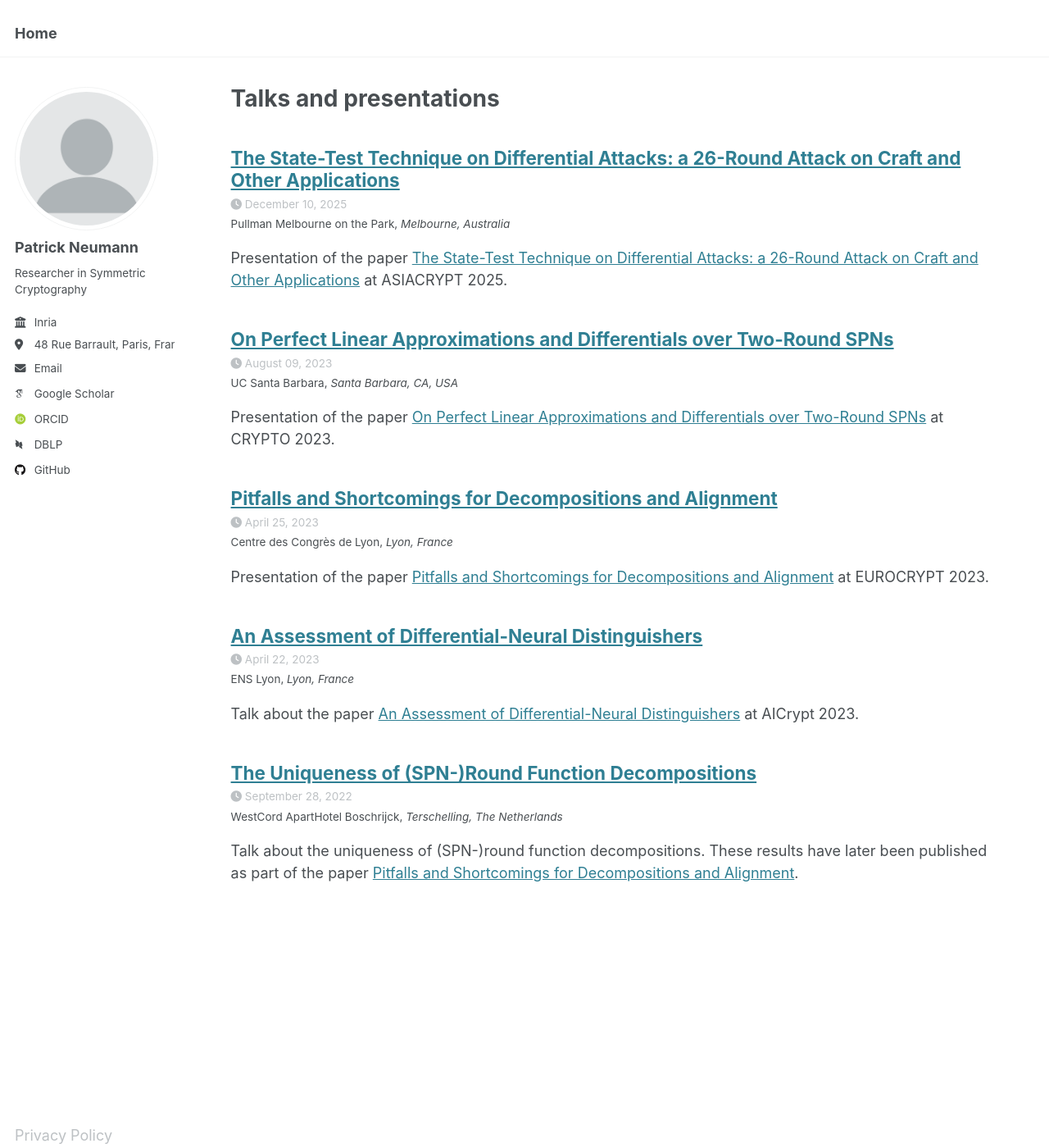
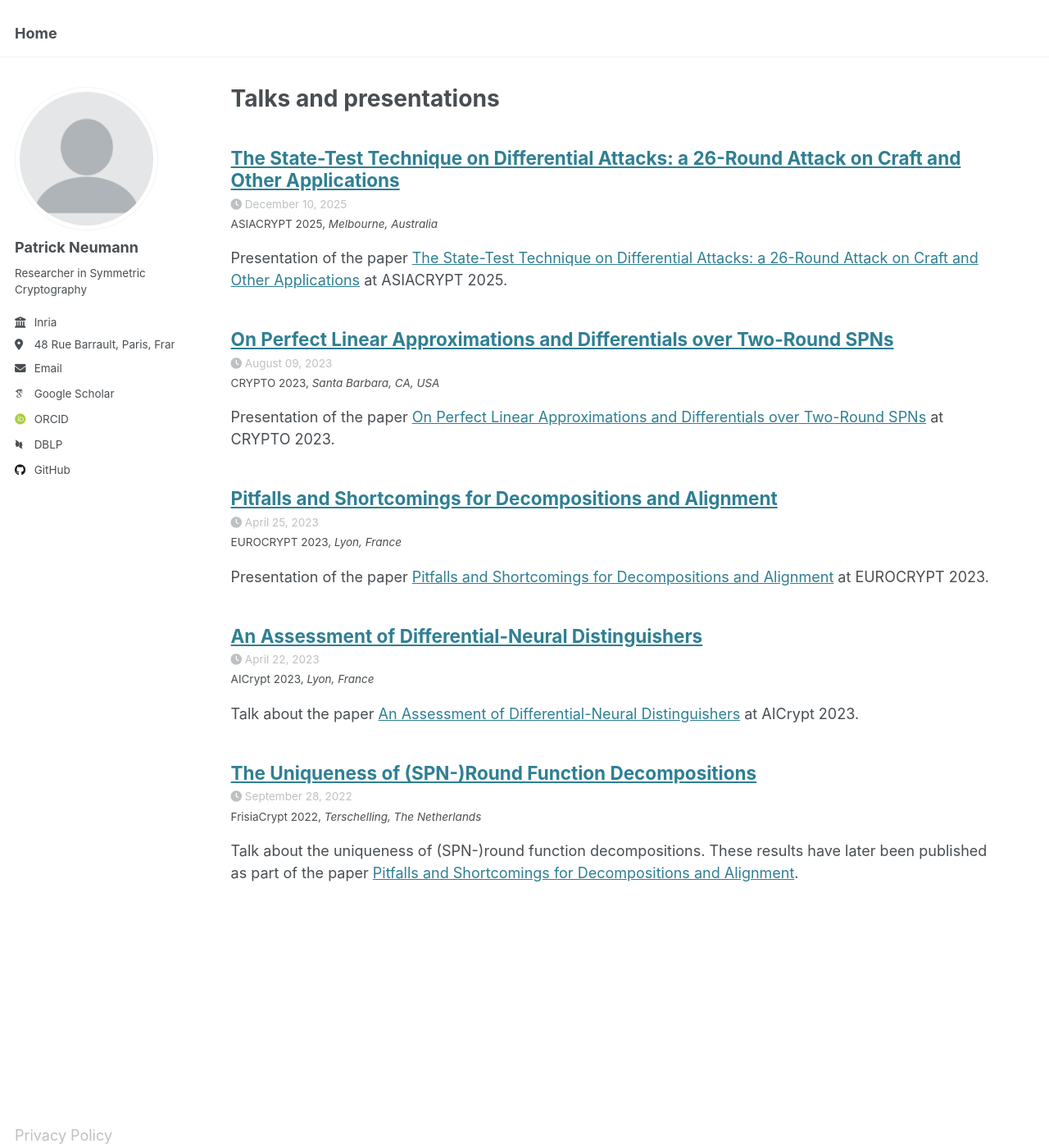
Before and after one commit to PatrickNeumann93/PatrickNeumann93.github.io, a Jekyll site: the page built from _pages/talks.html, in a window 1280 px wide and 1400 px high. Shown: the whole window at 82% size. Built offline with Jekyll 4.4.1, drawn with Linux system fonts in a browser that asks for light colours; some web fonts are replaced.

Commit message:
Better venue for talks

```diff
--- a/_talks/2022-09-28-frisiacrypt-alignment.md
+++ b/_talks/2022-09-28-frisiacrypt-alignment.md
@@ -3,7 +3,7 @@ title: "The Uniqueness of (SPN-)Round Function Decompositions"
 collection: talks
 type: "Talk"
 permalink: /talks/2022-09-28-frisiacrypt-alignment
-venue: "WestCord ApartHotel Boschrijck"
+venue: "FrisiaCrypt 2022"
 date: 2022-09-28
 location: "Terschelling, The Netherlands"
 ---
--- a/_talks/2023-04-22-aicrypt-diff-neural.md
+++ b/_talks/2023-04-22-aicrypt-diff-neural.md
@@ -3,7 +3,7 @@ title: "An Assessment of Differential-Neural Distinguishers"
 collection: talks
 type: "Talk"
 permalink: /talks/2023-04-22-aicrypt-diff-neural
-venue: "ENS Lyon"
+venue: "AICrypt 2023"
 date: 2023-04-22
 location: "Lyon, France"
 ---
--- a/_talks/2023-04-25-ec-alignment.md
+++ b/_talks/2023-04-25-ec-alignment.md
@@ -3,7 +3,7 @@ title: "Pitfalls and Shortcomings for Decompositions and Alignment"
 collection: talks
 type: "Talk"
 permalink: /talks/2023-04-25-ec-alignment
-venue: "Centre des Congrès de Lyon"
+venue: "EUROCRYPT 2023"
 date: 2023-04-25
 location: "Lyon, France"
 ---
--- a/_talks/2023-08-09-c-perfect-two-rounds.md
+++ b/_talks/2023-08-09-c-perfect-two-rounds.md
@@ -3,7 +3,7 @@ title: "On Perfect Linear Approximations and Differentials over Two-Round SPNs"
 collection: talks
 type: "Talk"
 permalink: /talks/2023-08-09-c-perfect-two-rounds
-venue: "UC Santa Barbara"
+venue: "CRYPTO 2023"
 date: 2023-08-09
 location: "Santa Barbara, CA, USA"
 ---
--- a/_talks/2025-12-10-ac-state-test-craft.md
+++ b/_talks/2025-12-10-ac-state-test-craft.md
@@ -3,7 +3,7 @@ title: "The State-Test Technique on Differential Attacks: a 26-Round Attack on C
 collection: talks
 type: "Talk"
 permalink: /talks/2025-12-10-ac-state-test-craft
-venue: " Pullman Melbourne on the Park"
+venue: "ASIACRYPT 2025"
 date: 2025-12-10
 location: "Melbourne, Australia"
 ---
```
